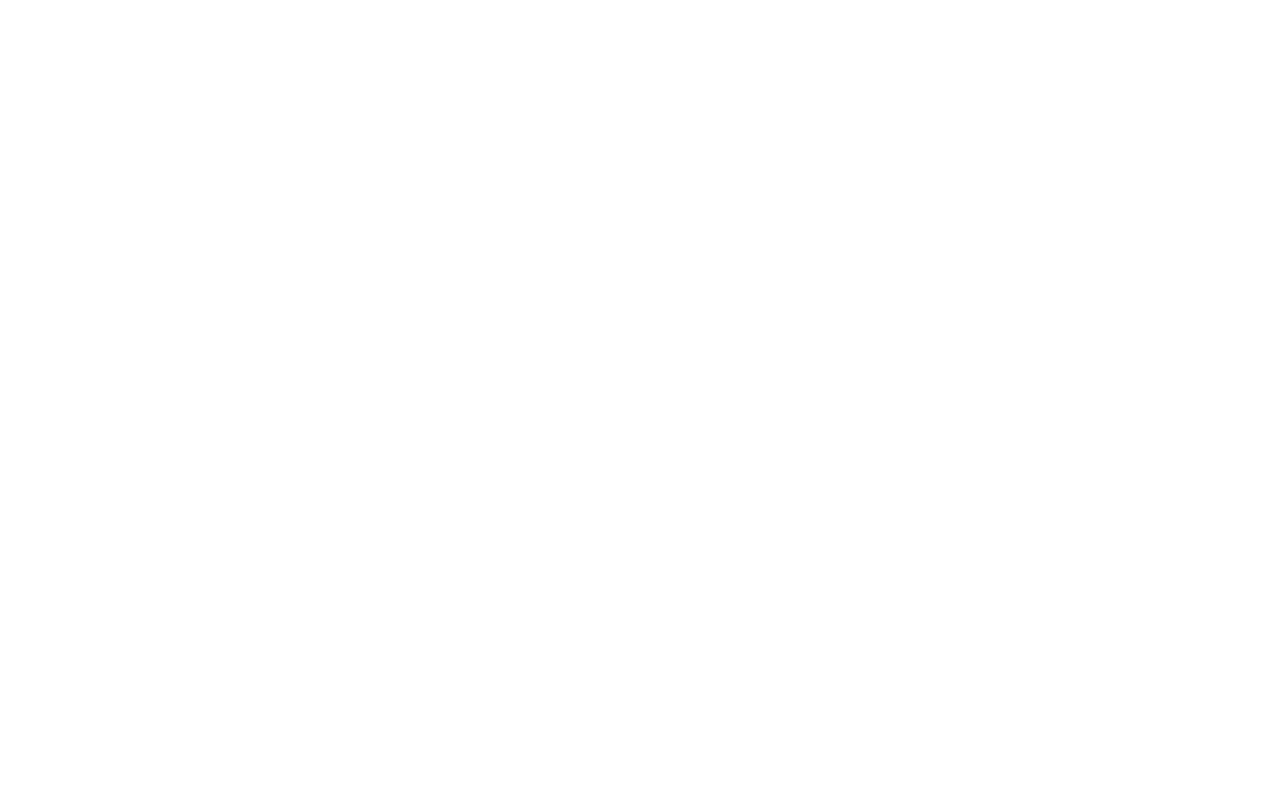
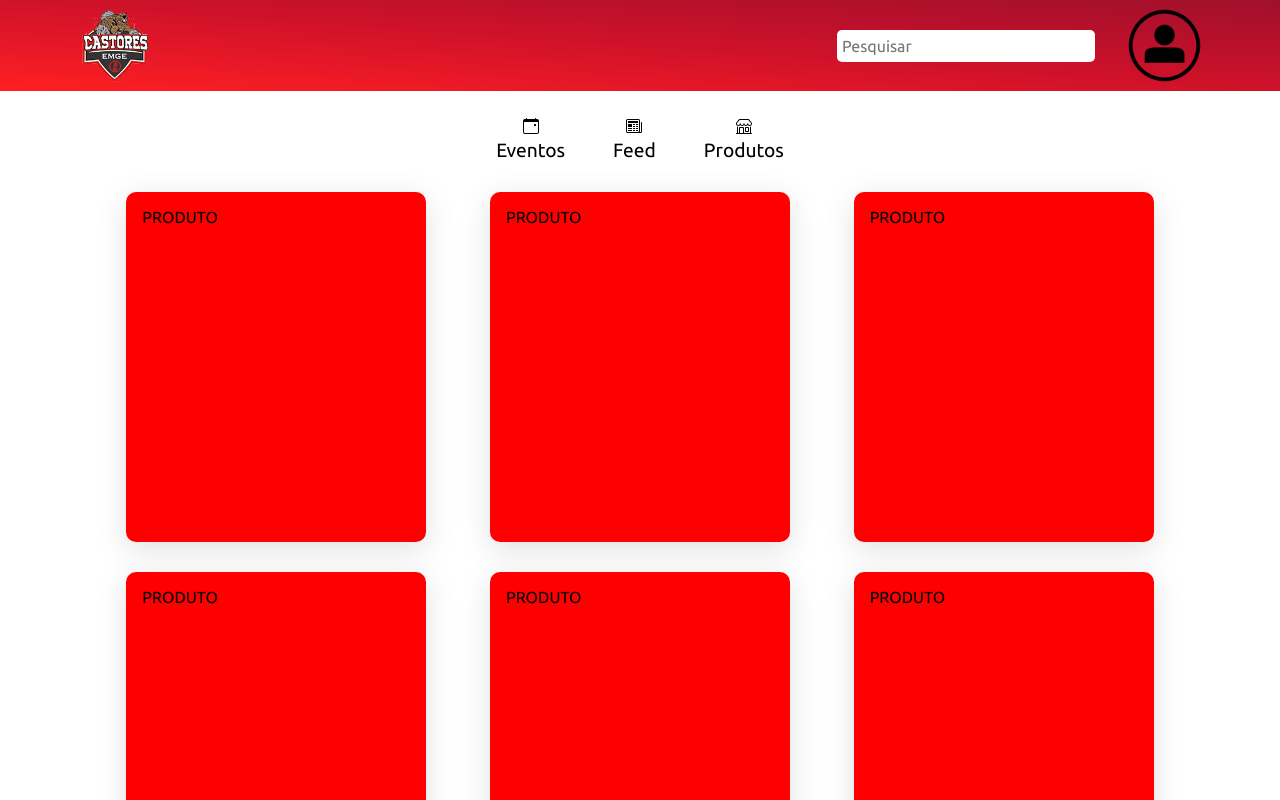
Before and after one commit to igorasr/front_atletic-app, a React (Create React App) app: page /admin/shopping in a window 1280 px wide. Before the commit this address had no page. Shown: the top 800 px of the page. Built offline with nearby package versions, Linux system fonts and the light colour scheme.

Commit message:
feat: Adição da rota shopping e criação do componente

```diff
--- a/src/components/Card/index.jsx
+++ b/src/components/Card/index.jsx
@@ -1,9 +1,6 @@
 import './style.css'
 
 export default function Card (){
-
-
-
 
     return(
        <div id='post' className='container'>
--- a/src/index.css
+++ b/src/index.css
@@ -32,6 +32,11 @@
 
 html, body, #root{
     height: 100%;
+}
+
+
+body::-webkit-scrollbar{
+    display: none;
 }
 
 /* GENERIC CSS CLASSES */
--- /dev/null
+++ b/src/views/FeedPage/index.jsx
@@ -0,0 +1,9 @@
+
+
+const FeedPage = ()=>{
+    return(
+        <h1>Feed</h1>
+    )
+}
+
+export default FeedPage;
--- /dev/null
+++ b/src/views/ProductsPage/index.jsx
@@ -0,0 +1,39 @@
+import './style.css';
+
+const ProductsPage = ()=>{
+    return(
+        <>
+        <div className="container products-container">
+            <div className="container card-small">
+                PRODUTO
+            </div>
+            <div className="container card-small">
+                PRODUTO
+            </div>
+            <div className="container card-small">
+                PRODUTO
+            </div>
+            <div className="container card-small">
+                PRODUTO
+            </div>
+            <div className="container card-small">
+                PRODUTO
+            </div>
+            <div className="container card-small">
+                PRODUTO
+            </div>
+            <div className="container card-small">
+                PRODUTO
+            </div>
+            <div className="container card-small">
+                PRODUTO
+            </div>
+            <div className="container card-small">
+                PRODUTO
+            </div>
+        </div>
+        </>
+    )
+}
+
+export default ProductsPage;
--- /dev/null
+++ b/src/views/ProductsPage/style.css
@@ -0,0 +1,21 @@
+.products-container{
+    display: flex;
+    flex-wrap: wrap;
+    gap: 15px;
+    row-gap: 30px;
+}
+
+.card-small{
+    width: 300px;
+    height: 350px;
+    background: red;
+
+    border-radius: 10px;
+    box-shadow: rgba(100, 100, 111, 0.2) 0px 7px 29px 0px;
+
+    transition: all .2s ease;
+}
+
+.card-small:hover{
+    transform: scale(1.1);
+}
--- a/src/views/Templates/TemplateAdmin/index.jsx
+++ b/src/views/Templates/TemplateAdmin/index.jsx
@@ -1,9 +1,8 @@
-import Calendar from 'react-calendar';
-import 'react-calendar/dist/Calendar.css';
-import { BsCalendarEvent, BsNewspaper, BsShop } from 'react-icons/bs';
+import "react-calendar/dist/Calendar.css";
+import { BsCalendarEvent, BsNewspaper, BsShop } from "react-icons/bs";
+import { Link, Outlet } from "react-router-dom";
 import Avatar from "../../../assets/images/img-avatar.png";
 import Logo from "../../../assets/images/logo-atletica.png";
-import Card from '../../../components/Card';
 import "./style.css";
 
 export default function TemplateAdmin() {
@@ -36,49 +35,34 @@
       </header>
       <main id="main" className="container">
         <section id="main-navbar">
-          <ul >
+          <ul>
             <li>
               <a href="#">
-                  <BsCalendarEvent/><br />
+                <BsCalendarEvent />
+                <br />
                 Eventos
               </a>
             </li>
             <li>
-                <a href="#">
-                  <BsNewspaper/><br />
+            <Link to={"feed"}>
+            <BsNewspaper />
+                <br />
                 Feed
-                  </a>
+              </Link>
+
             </li>
             <li>
-                <a href="#">
-                  <BsShop/><br />
+              <Link to={"shopping"}>
+                <BsShop />
+                <br />
                 Produtos
-                  </a>
+              </Link>
             </li>
           </ul>
         </section>
-        <section id="left">
-          <div id="calendario">
-          <Calendar/>
-
-
-          </div>
-
+        <section className="content">
+          <Outlet/>
         </section>
-        <section id="center">
-
-          <Card/>
-          <Card/>
-
-          <Card/>
-
-          <Card/>
-
-          <Card/>
-
-
-        </section>
-        <section id="right"></section>
       </main>
     </>
   );
--- a/src/views/Templates/TemplateAdmin/style.css
+++ b/src/views/Templates/TemplateAdmin/style.css
@@ -1,7 +1,14 @@
 #header{
     width: 100%;
-    background-color: aqua;
+    background: var(--default-gradient);
     text-align: center;
+
+    position: fixed;
+    z-index: 99999;
+
+    top: 0;
+    left: 0;
+    right: 0;
 }
 .Logo{
     height: 75px;
@@ -21,6 +28,7 @@
 }
 
 #header-content {
+    padding: .5rem;
     display: flex;
     justify-content: space-between;
 }
@@ -38,7 +46,7 @@
     height: 2rem;
     border-radius: 5px;
     padding: 5px;
-    background: #c3c3c3;
+
 }
 
 
@@ -49,7 +57,8 @@
     grid-template-columns: repeat(3, 30%);
     grid-template-areas:
     "navbar navbar navbar navbar"
-     "left feed feed right"
+     "content content content content";
+     margin-top: 100px;
 
 }
 
@@ -69,26 +78,14 @@
 #main-navbar ul li a{
     font-size: 1.2rem;
 }
-#main #left{
-    grid-area: left;
-
+#main .content{
+    grid-area: content;
+    max-height: 75vh;
+    overflow-y: scrol;
 }
-#main #center{
-    grid-area: feed;
-    padding: 0 15px;
-    max-height: 100%;
-    overflow: scroll;
-}
-
-#main #center::-webkit-scrollbar{
+#main .content::-webkit-scrollbar{
     display: none;
 }
-
-
-#main #right{
-    grid-area: right;
-}
-
 
 #calendario{
     width: 100%;
```
Also changed, not shown: src/Routers/index.jsx (+7 -1 lines), src/views/FeedPage/style.css (added). Lines whose indentation alone changed are shown as unchanged.
